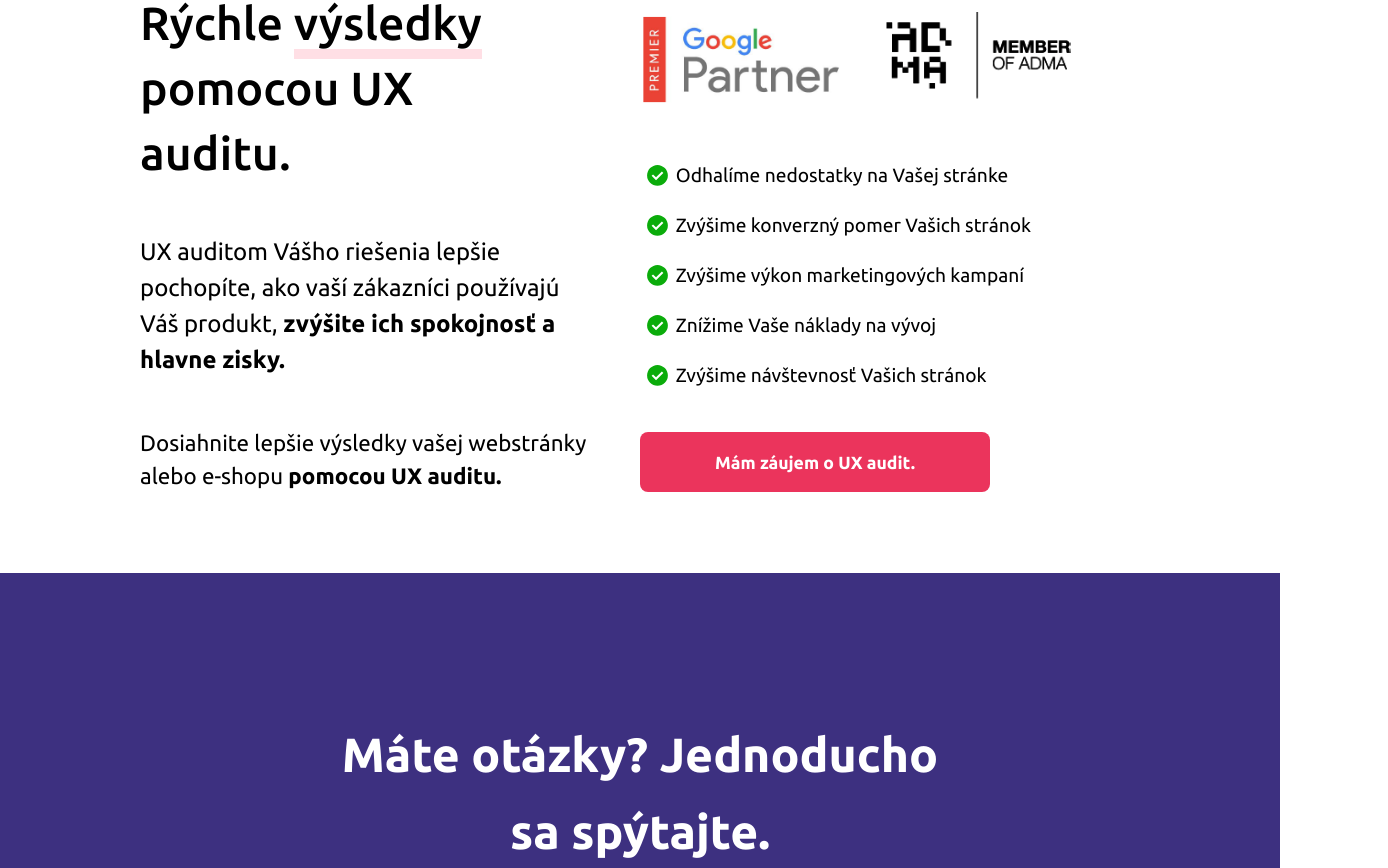
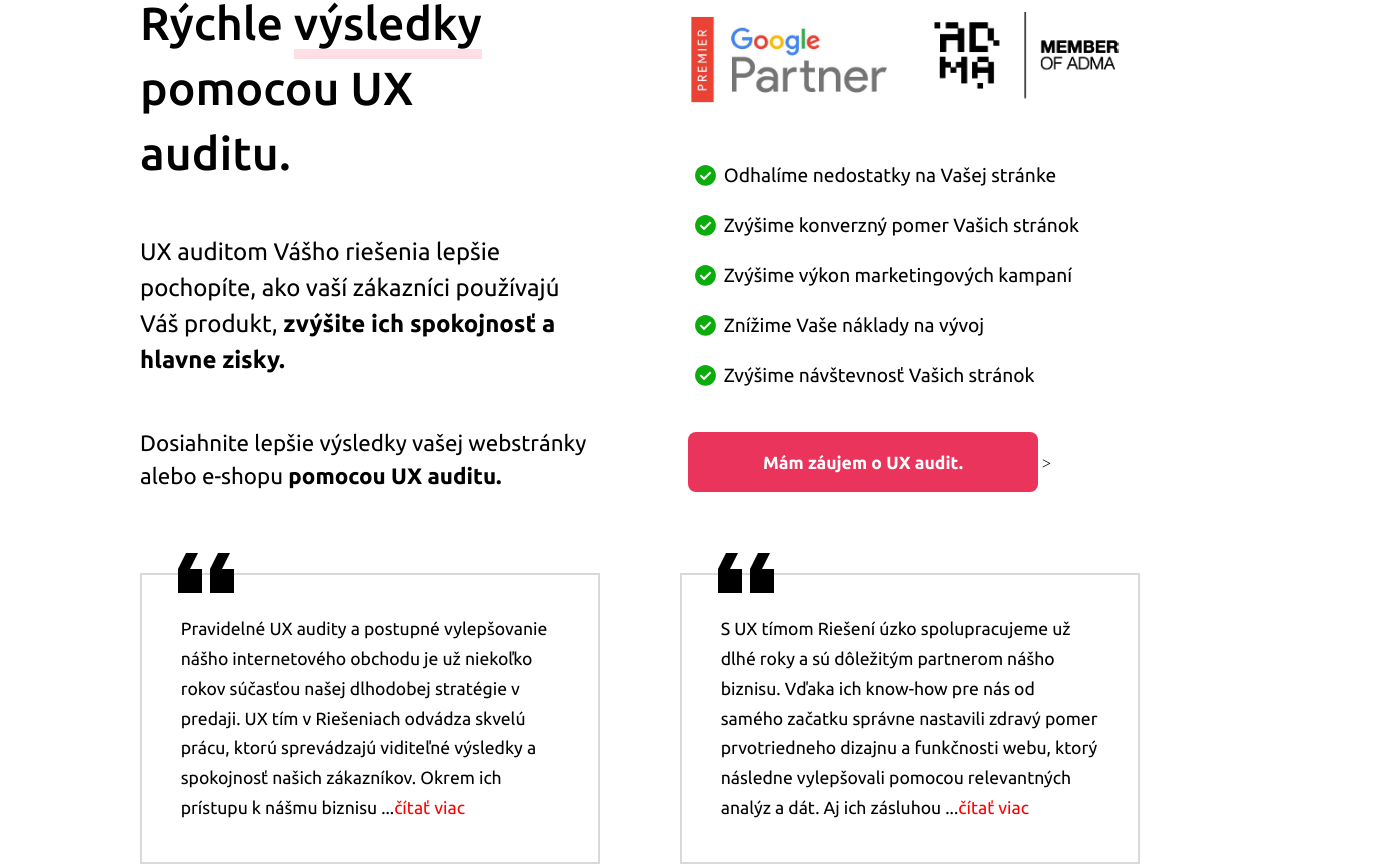
Before and after one commit to adabo4/vueapp, a Nuxt app: page / in a window 1280 px wide. Shown: the part 655-1523 px from the top of the page, 1388 px wide, since content can reach past the window. Built offline with nearby package versions, Linux system fonts and the light colour scheme.

Commit message:
added quote component

```diff
--- /dev/null
+++ b/components/IcBaselineFormatQuote.vue
@@ -0,0 +1,16 @@
+<template>
+  <svg
+    xmlns="http://www.w3.org/2000/svg"
+    width="6em"
+    height="6em"
+    viewBox="0 0 24 24"
+  >
+    <path fill="#000000" d="M6 17h3l2-4V7H5v6h3zm8 0h3l2-4V7h-6v6h3z"></path>
+  </svg>
+</template>
+
+<script>
+export default {
+  name: "IcBaselineFormatQuote",
+};
+</script>
--- a/components/Main.vue
+++ b/components/Main.vue
@@ -1,4 +1,6 @@
 <template>
+  <!--  FIRST FLEXBOX
+
   <div class="main-top">
     <div class="main-left">
       <div class="headline-div">
@@ -31,6 +33,92 @@
         >
       </div>
     </div>
+  </div> -->
+
+  <!---- GRID LAYOUT>
+
+  <div class="main-top">
+    <div class="headline-div item">
+      <MainHeadline class="main-left-headline"
+        >Rýchle <span>výsledky</span> pomocou UX auditu.</MainHeadline
+      >
+    </div>
+
+    <div class="partners-logo item">
+      <PartnersLogo />
+    </div>
+
+    <p class="first-p item">
+      UX auditom Vášho riešenia lepšie pochopíte, ako vaší zákazníci používajú
+      Váš produkt, <strong>zvýšite ich spokojnosť a hlavne zisky.</strong>
+    </p>
+
+    <div class="list-component item">
+      <ListComponent :items="myItems"> </ListComponent>
+    </div>
+
+    <p class="second-p item">
+      Dosiahnite lepšie výsledky vašej webstránky alebo e-shopu
+      <strong>pomocou UX auditu.</strong>
+    </p>
+
+    <div class="item" style="width: 700px">
+      <Btn width="350px" height="60px" fontSize="1.1rem"
+        >Mám záujem o UX audit.</Btn
+      >
+    </div>
+  </div> -->
+
+  <div class="main-top">
+    <div class="main-left">
+      <div class="headline-div">
+        <MainHeadline class="main-left-headline"
+          >Rýchle <span>výsledky</span> pomocou UX auditu.</MainHeadline
+        >
+      </div>
+
+      <p class="first-p">
+        UX auditom Vášho riešenia lepšie pochopíte, ako vaší zákazníci používajú
+        Váš produkt, <strong>zvýšite ich spokojnosť a hlavne zisky.</strong>
+      </p>
+
+      <p class="second-p">
+        Dosiahnite lepšie výsledky vašej webstránky alebo e-shopu
+        <strong>pomocou UX auditu.</strong>
+      </p>
+    </div>
+    <div class="main-right">
+      <div class="partners-logo">
+        <PartnersLogo />
+      </div>
+      <div class="list-component">
+        <ListComponent :items="myItems"> </ListComponent>
+      </div>
+
+      <div style="width: 700px">
+        <Btn width="350px" height="60px" fontSize="1.1rem"
+          >Mám záujem o UX audit.</Btn
+        >
+        >
+      </div>
+    </div>
+  </div>
+
+  <div class="main-center">
+    <Quote
+      text="Pravidelné UX audity a postupné vylepšovanie nášho internetového obchodu je už niekoľko rokov súčasťou našej dlhodobej stratégie v predaji. UX tím v Riešeniach odvádza skvelú prácu, ktorú sprevádzajú viditeľné výsledky a spokojnosť našich zákazníkov. Okrem ich prístupu k nášmu biznisu si aj my dávame záležať na kvalite našich služieb. "
+      :sliceWords="40"
+    />
+    <Quote
+      text="S UX tímom Riešení úzko spolupracujeme už
+dlhé roky a sú dôležitým partnerom nášho
+biznisu. Vďaka ich know-how pre nás od
+samého začatku správne nastavili zdravý pomer
+prvotriedneho dizajnu a funkčnosti webu, ktorý
+následne vylepšovali pomocou relevantných
+analýz a dát. Aj ich zásluhou"
+      :sliceWords="50"
+    />
   </div>
 </template>
 
@@ -38,11 +126,13 @@
 import Btn from "./Btn.vue";
 import ListComponent from "./ListComponent.vue";
 import { listItems, anotherListItems } from "~/data/listItems";
+import Quote from "~/components/Quote.vue";
 
 export default {
   components: {
     ListComponent,
   },
+  Quote,
   data() {
     return {
       myItems: listItems,
@@ -57,19 +147,32 @@ export default {
 @import url("https://fonts.googleapis.com/css2?family=Ubuntu:ital,wght@0,300;0,400;0,500;0,700;1,300;1,400;1,500;1,700&display=swap");
 
 $base-font: "Ubuntu", sans-serif;
+// .main-top {
+//   display: grid;
+//   grid-template-columns: 1fr 1fr;
+//   grid-template-rows: 1fr 1fr;
+//   width: 1000px;
+//   margin: 5em auto;
+//   border: 1px solid blue;
+//   gap: 20px;
+// }
+
 .main-top {
-  display: grid;
-  grid-template-columns: 1fr 1fr;
+  position: relative;
+  display: flex;
+  gap: 3em;
+  justify-content: space-between;
   width: 1000px;
   margin: 5em auto;
 }
+
 .main-left {
   display: flex;
   flex-direction: column;
   gap: 3em;
-
   span {
     border-bottom: 10px rgba(255, 192, 203, 0.5) solid;
+  }
 }
 
 .headline-div {
@@ -102,7 +205,6 @@ $base-font: "Ubuntu", sans-serif;
   font-weight: 400;
   white-space: pre-line;
 }
-}
 
 .main-right {
   display: flex;
@@ -115,4 +217,11 @@ $base-font: "Ubuntu", sans-serif;
     width: 100%;
   }
 }
+
+.main-center {
+  width: 1000px;
+  display: flex;
+  justify-content: space-between;
+  margin: 1em auto;
+}
 </style>
--- /dev/null
+++ b/components/Quote.vue
@@ -0,0 +1,86 @@
+<template>
+  <div class="quote-icon-container">
+    <IcBaselineFormatQuote class="quote-icon" />
+    <p>
+      {{ shortText }}
+      <span v-if="!readMoreActivated">...</span>
+      <a class="read-more" v-if="!readMoreActivated" @click="toggleReadMore"
+        >čítať viac</a
+      >
+      <span v-if="readMoreActivated">{{ fullText }}</span>
+      <a class="read-less" v-if="readMoreActivated" @click="toggleReadMore"
+        >čítať menej</a
+      >
+    </p>
+  </div>
+</template>
+
+<script>
+export default {
+  name: "Quote",
+  props: {
+    text: {
+      type: String,
+      required: true,
+    },
+    sliceWords: {
+      type: Number,
+      default: 55, // Adjust the number of words to slice for the initial text display
+    },
+  },
+  data() {
+    return {
+      readMoreActivated: false,
+    };
+  },
+  computed: {
+    shortText() {
+      return this.text.split(" ").slice(0, this.sliceWords).join(" ");
+    },
+    fullText() {
+      return this.text.split(" ").slice(this.sliceWords).join(" ");
+    },
+  },
+  methods: {
+    toggleReadMore() {
+      this.readMoreActivated = !this.readMoreActivated;
+    },
+  },
+};
+</script>
+
+<style lang="scss" scoped>
+@import url("https://fonts.googleapis.com/css2?family=Ubuntu:ital,wght@0,300;0,400;0,500;0,700;1,300;1,400;1,500;1,700&display=swap");
+
+$base-font: "Ubuntu", sans-serif;
+.quote-icon-container {
+  position: relative;
+  width: 460px;
+  max-height: 300px;
+  border: 2px solid rgba(128, 128, 128, 0.3);
+
+  p {
+    font-family: $base-font;
+    font-size: 1.1em;
+    line-height: 1.7em;
+    padding: 1.2em;
+    margin: 1em;
+    display: -webkit-box;
+    -webkit-box-orient: vertical;
+    -webkit-line-clamp: 7;
+    overflow: hidden;
+    text-overflow: ellipsis;
+  }
+}
+.quote-icon {
+  transform: rotate(180deg);
+  position: absolute;
+  top: -50px;
+  left: 1em;
+}
+
+.read-more,
+.read-less {
+  color: red;
+}
+</style>
--- /dev/null
+++ b/components/ReadMore.vue
@@ -0,0 +1,87 @@
+<template>
+  <div class="long-text-container">
+    <p :class="{ 'text-with-ellipsis': !readMoreActivated }">
+      <span v-html="visibleText"></span>
+      <span v-if="!readMoreActivated"> ... </span>
+    </p>
+    <a class="read-more" v-if="!readMoreActivated" @click="activateReadMore"
+      >čítať viac</a
+    >
+    <a class="read-less" v-if="readMoreActivated" @click="deactivateReadMore"
+      >čítať menej</a
+    >
+  </div>
+</template>
+
+<script>
+export default {
+  name: "Readmore",
+  props: {
+    text: {
+      type: String,
+      required: true,
+    },
+    sliceWords: {
+      type: Number,
+      default: 50, // Adjust the number of words to slice for the initial text display
+    },
+    maxLines: {
+      type: Number,
+      default: 7,
+    },
+  },
+  data() {
+    return {
+      readMoreActivated: false,
+    };
+  },
+  computed: {
+    visibleText() {
+      if (this.readMoreActivated) {
+        return this.text;
+      } else {
+        return this.text.split(" ").slice(0, this.sliceWords).join(" "); // Adjust slice number as needed
+      }
+    },
+  },
+  methods: {
+    activateReadMore() {
+      this.readMoreActivated = true;
+    },
+    deactivateReadMore() {
+      this.readMoreActivated = false;
+    },
+  },
+};
+</script>
+
+<style scoped lang="scss">
+@import url("https://fonts.googleapis.com/css2?family=Ubuntu:ital,wght@0,300;0,400;0,500;0,700;1,300;1,400;1,500;1,700&display=swap");
+
+$base-font: "Ubuntu", sans-serif;
+
+.long-text-container {
+  font-family: $base-font;
+  font-size: 1.1em;
+  line-height: 1.8em;
+  padding: 1.2em;
+  margin: 1em;
+}
+
+.text-with-ellipsis {
+  display: -webkit-box;
+  -webkit-box-orient: vertical;
+  -webkit-line-clamp: var(--max-lines, 7);
+  overflow: hidden;
+  text-overflow: ellipsis;
+  max-height: calc(
+    1.8em * var(--max-lines, 7)
+  ); /* 7 lines with line height of 1.8em */
+}
+
+.read-more,
+.read-less {
+  color: red;
+  cursor: pointer;
+}
+</style>
--- /dev/null
+++ b/components/TextWithEllipsis.vue
@@ -0,0 +1,36 @@
+<template>
+  <p class="text-with-ellipsis" v-html="processedText"></p>
+</template>
+
+<script>
+export default {
+  name: "TextWithEllipsis",
+  props: {
+    text: {
+      type: String,
+      required: true,
+    },
+    maxSentences: {
+      type: Number,
+      default: 7,
+    },
+  },
+  computed: {
+    processedText() {
+      // Split the text into sentences
+      const sentences = this.text.match(/[^\.!\?]+[\.!\?]+/g) || [];
+      if (sentences.length > this.maxSentences) {
+        return sentences.slice(0, this.maxSentences).join(" ") + "...";
+      }
+      return this.text;
+    },
+  },
+};
+</script>
+
+<style scoped>
+.text-with-ellipsis {
+  /* Add any necessary styling here */
+  white-space: pre-line; /* Preserve spaces and line breaks */
+}
+</style>
```
Lines whose indentation alone changed are shown as unchanged.
